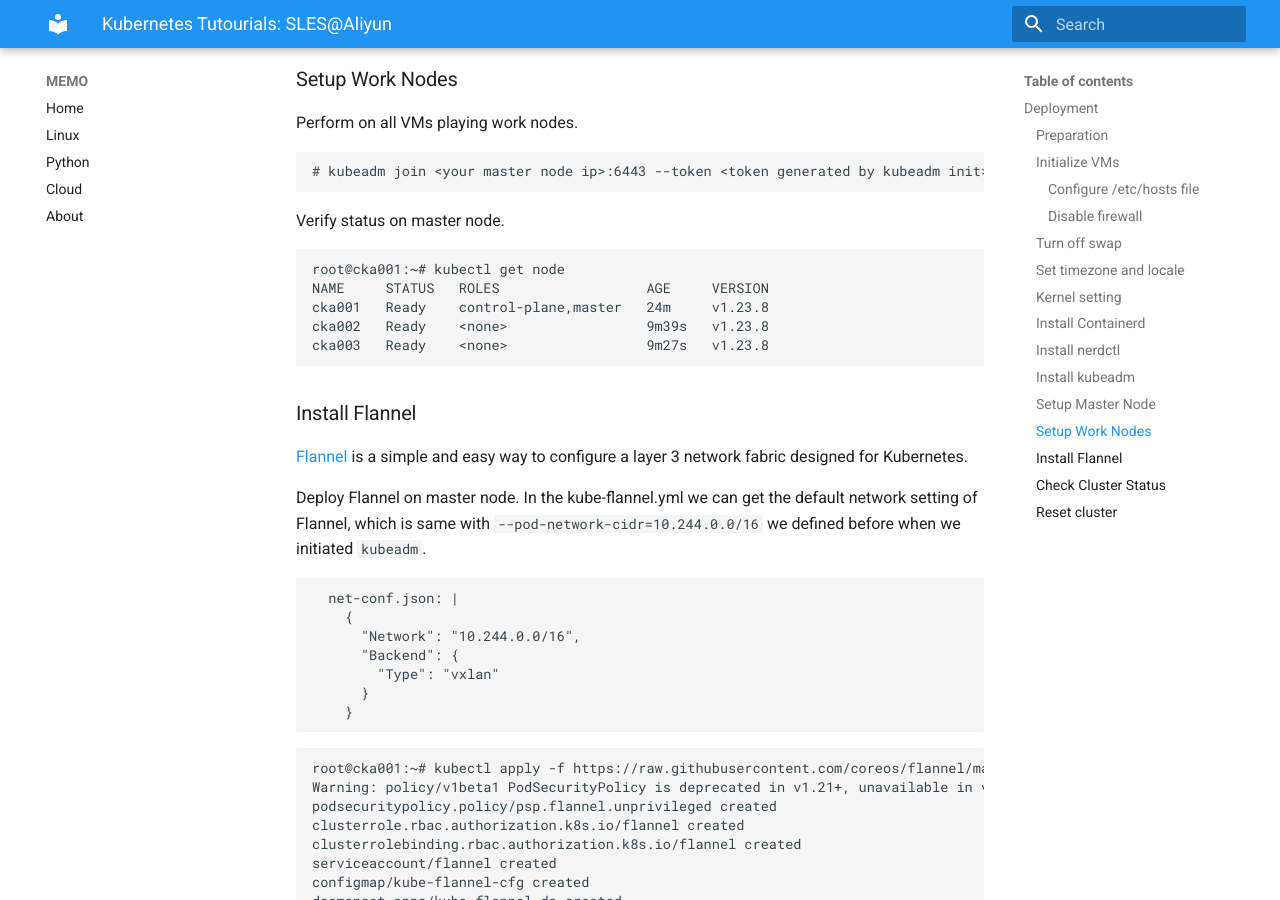
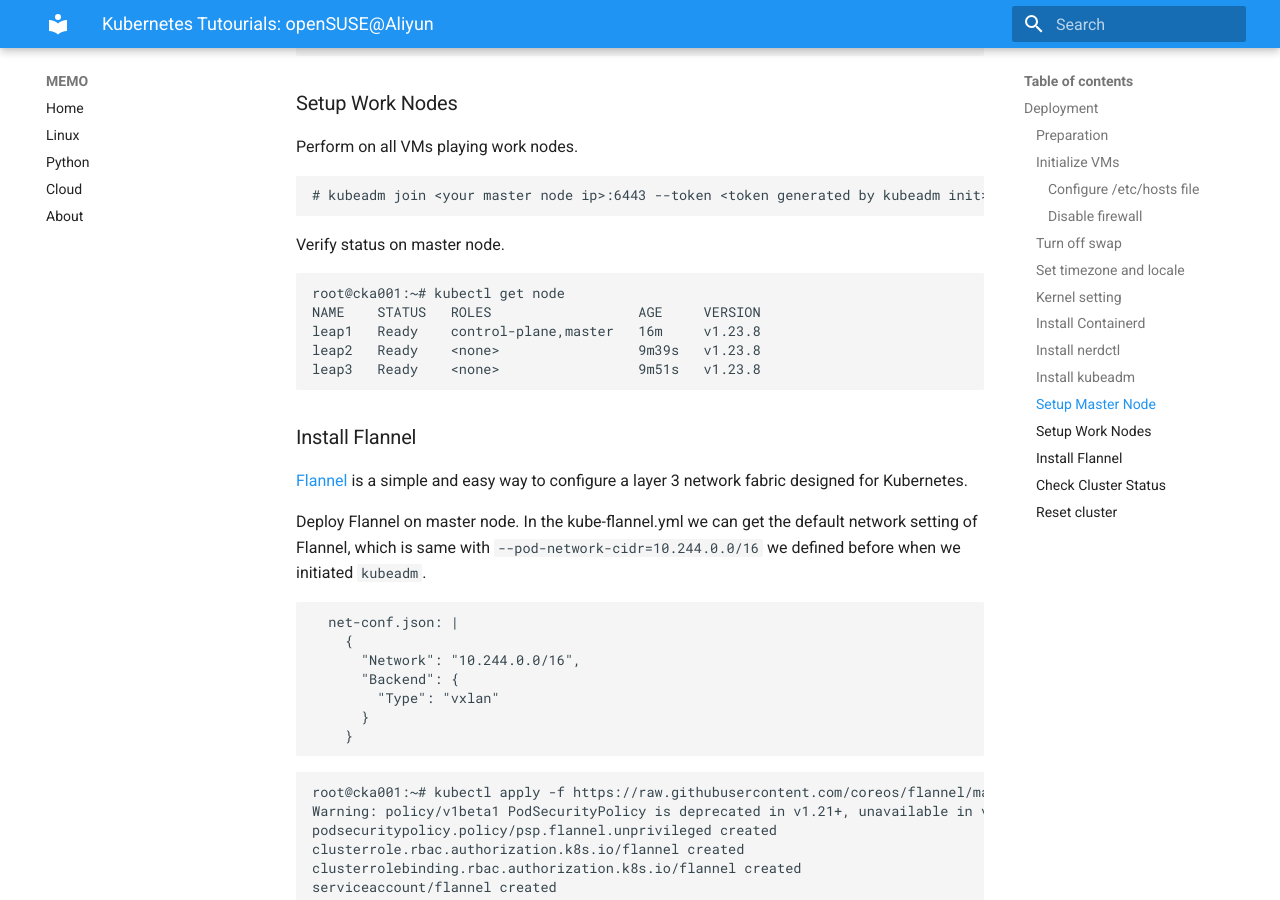
Before and after one commit to huyuhui001/mySite, an MkDocs documentation site: the page built from docs/cloud/KubernetesTutorials-Aliyun-openSUSE.md, in a window 1280 px wide and 900 px high, scrolled down 5401 px. Built offline with MkDocs 1.6.1 and Material for MkDocs 9.7.7, drawn with Linux system fonts in a browser that asks for light colours; some of the changed text lies outside the part shown.

Commit message:
Documentation

````diff
--- a/docs/cloud/KubernetesTutorials-Aliyun-openSUSE.md
+++ b/docs/cloud/KubernetesTutorials-Aliyun-openSUSE.md
@@ -1,12 +1,12 @@
-# Kubernetes Tutourials: SLES@Aliyun
+# Kubernetes Tutourials: openSUSE@Aliyun
+
+Since SLE 15, you can install SUSE CaaS Platform 4 which uses Kubeadm.
 
 ## Deployment
 
 ### Preparation
 
 Register Aliyun account via [Alibaba Cloud home console](https://home.console.aliyun.com/home/dashboard/ProductAndService).
-
-Since SLE 15, you can install SUSE CaaS Platform 4 which uses Kubeadm.
 
 Request three Elastic Computer Service(ECS) instances with below sizing:
 
@@ -249,10 +249,10 @@
 Verify status on master node.
 ```
 root@cka001:~# kubectl get node
-NAME     STATUS   ROLES                  AGE     VERSION
-cka001   Ready    control-plane,master   24m     v1.23.8
-cka002   Ready    <none>                 9m39s   v1.23.8
-cka003   Ready    <none>                 9m27s   v1.23.8
+NAME    STATUS   ROLES                  AGE     VERSION
+leap1   Ready    control-plane,master   16m     v1.23.8
+leap2   Ready    <none>                 9m39s   v1.23.8
+leap3   Ready    <none>                 9m51s   v1.23.8
 ```
 
 ### Install Flannel
@@ -320,5 +320,4 @@
 Two references I used.
 
 * [How to install kubernetes in Suse Linux enterprize server 15 virtual machines](https://stackoverflow.com/questions/62795930/how-to-install-kubernetes-in-suse-linux-enterprize-server-15-virtual-machines)
-
 * [How to Install Kubernetes Cluster in openSUSE Leap 15.1](https://nugi.abdiansyah.com/how-to-kubernetes-in-opensuse-leap-15-1-hardest-way/)
````
